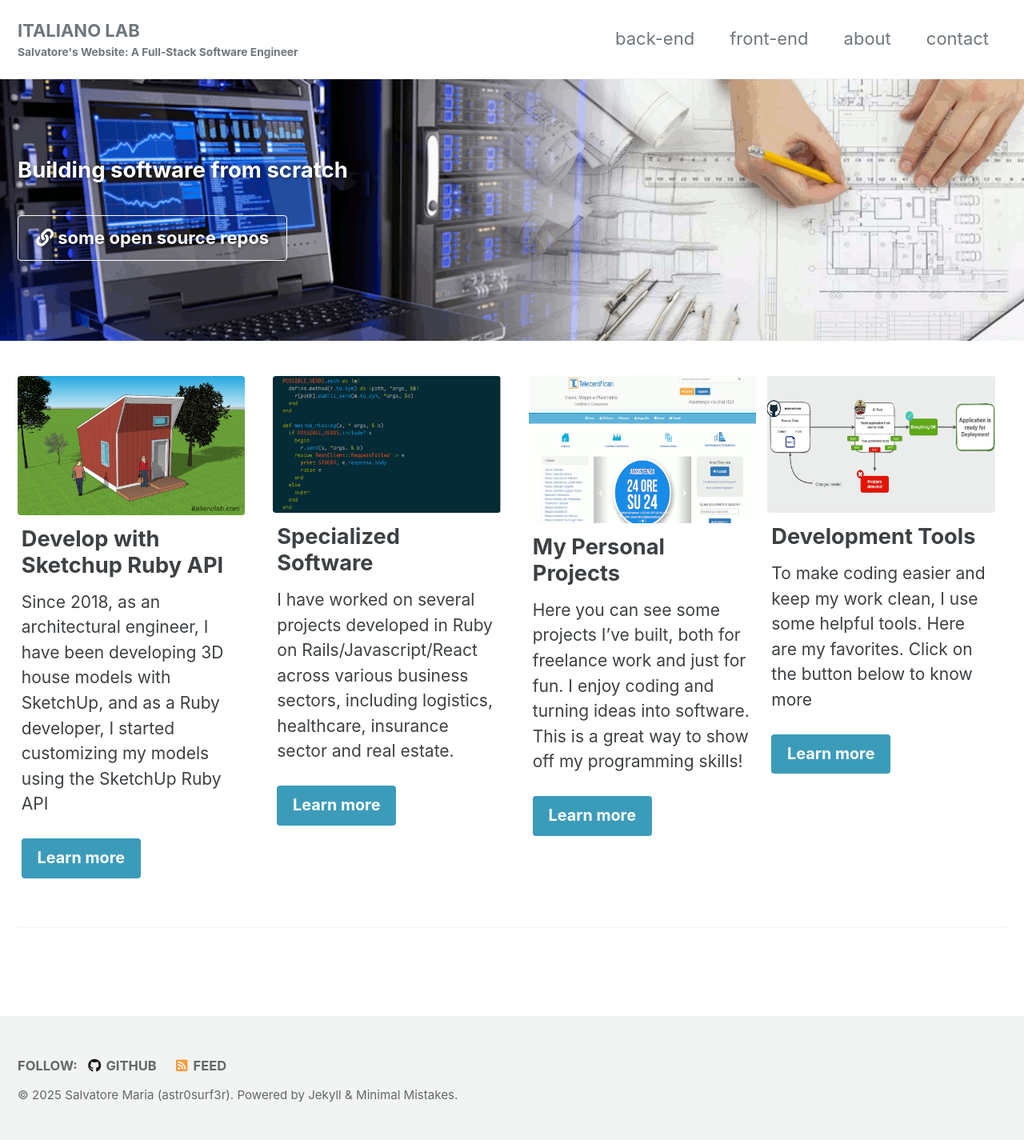
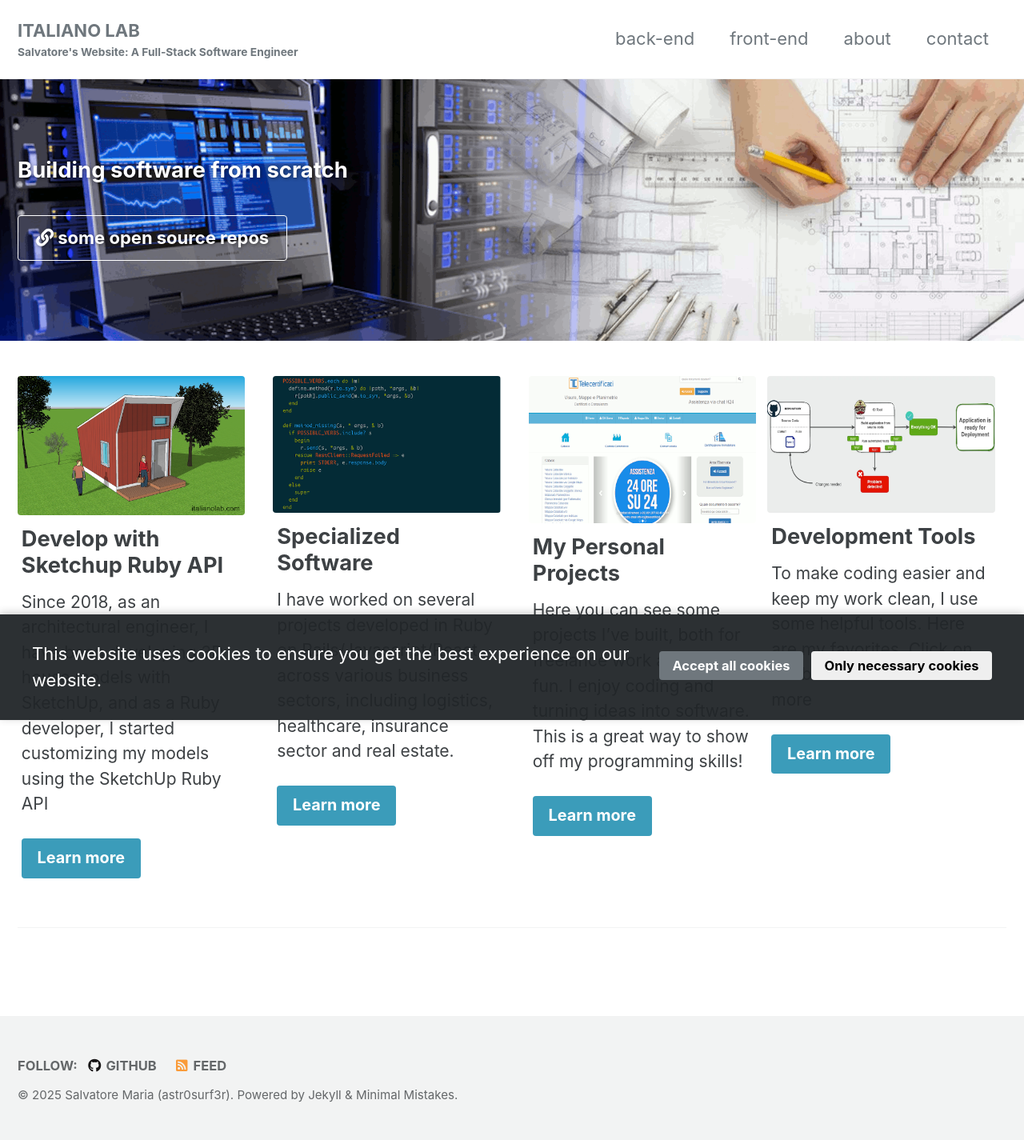
Before and after one commit to Astr0surf3r/italianolab, a Jekyll site: the page built from index.md, in a window 1280 px wide. Shown: the whole page at 80% size. Built offline with Jekyll 4.4.1, drawn with Linux system fonts in a browser that asks for light colours; cached includes are drawn as plain includes.

Commit message:
Add cookies banner message for consent

```diff
--- a/_includes/head/custom.html
+++ b/_includes/head/custom.html
@@ -4,5 +4,6 @@
 
 <!-- Custom styles -->
 <link rel="stylesheet" href="/assets/css/custom.css">
+<link rel="stylesheet" href="/assets/css/cookie-consent.css">
 
 <!-- end custom head snippets -->
--- a/_includes/scripts.html
+++ b/_includes/scripts.html
@@ -21,6 +21,9 @@
 {% include analytics.html %}
 {% include /comments-providers/scripts.html %}
 
+<!-- Cookie Consent Script -->
+<script src="{{ '/assets/js/cookie-consent.js' | relative_url }}"></script>
+
 {% if site.after_footer_scripts %}
   {% for script in site.after_footer_scripts %}
     <script src="{{ script | relative_url }}"></script>
--- /dev/null
+++ b/assets/css/cookie-consent.css
@@ -0,0 +1,43 @@
+.cookie-banner {
+  position: fixed;
+  bottom: 0;
+  left: 0;
+  right: 0;
+  background-color: rgba(33, 37, 41, 0.95);
+  color: #fff;
+  padding: 1rem;
+  z-index: 9999;
+  box-shadow: 0 -2px 10px rgba(0, 0, 0, 0.2);
+}
+
+.cookie-content {
+  max-width: 1200px;
+  margin: 0 auto;
+  display: flex;
+  align-items: center;
+  justify-content: space-between;
+  flex-wrap: wrap;
+}
+
+.cookie-content p {
+  margin: 0.5rem 1rem 0.5rem 0;
+  flex: 1 1 300px;
+}
+
+.cookie-buttons {
+  display: flex;
+  gap: 10px;
+  flex-wrap: wrap;
+}
+
+@media (max-width: 768px) {
+  .cookie-content {
+    flex-direction: column;
+    align-items: flex-start;
+  }
+
+  .cookie-buttons {
+    margin-top: 1rem;
+    align-self: flex-end;
+  }
+}
--- /dev/null
+++ b/assets/js/cookie-consent.js
@@ -0,0 +1,61 @@
+// Cookie consent functionality
+document.addEventListener('DOMContentLoaded', function() {
+  // Check if user has already accepted cookies
+  if (!localStorage.getItem('cookieConsent')) {
+    // Create cookie banner
+    showCookieBanner();
+  }
+});
+
+function showCookieBanner() {
+  const cookieBanner = document.createElement('div');
+  cookieBanner.id = 'cookie-banner';
+  cookieBanner.className = 'cookie-banner';
+  cookieBanner.innerHTML = `
+    <div class="cookie-content">
+      <p>This website uses cookies to ensure you get the best experience on our website.</p>
+      <div class="cookie-buttons">
+        <button id="cookie-accept" class="btn btn--primary">Accept all cookies</button>
+        <button id="cookie-decline" class="btn">Only necessary cookies</button>
+      </div>
+    </div>
+  `;
+
+  document.body.appendChild(cookieBanner);
+
+  // Add event listeners for buttons
+  document.getElementById('cookie-accept').addEventListener('click', function() {
+    acceptCookies(true);
+    hideCookieBanner();
+  });
+
+  document.getElementById('cookie-decline').addEventListener('click', function() {
+    acceptCookies(false);
+    hideCookieBanner();
+  });
+}
+
+function hideCookieBanner() {
+  const cookieBanner = document.getElementById('cookie-banner');
+  if (cookieBanner) {
+    cookieBanner.style.display = 'none';
+    setTimeout(() => {
+      cookieBanner.remove();
+    }, 500);
+  }
+}
+
+function acceptCookies(acceptAll) {
+  // Save the user's preference
+  localStorage.setItem('cookieConsent', 'true');
+  localStorage.setItem('cookiePreference', acceptAll ? 'all' : 'necessary');
+
+  // If only necessary cookies are accepted, you might want to disable certain tracking scripts
+  if (!acceptAll) {
+    // Code to disable non-essential cookies/tracking
+    console.log('Only necessary cookies accepted');
+  } else {
+    console.log('All cookies accepted');
+    // You can initialize additional analytics or tracking scripts here
+  }
+}
```
Also changed, not shown: 4 other files.
